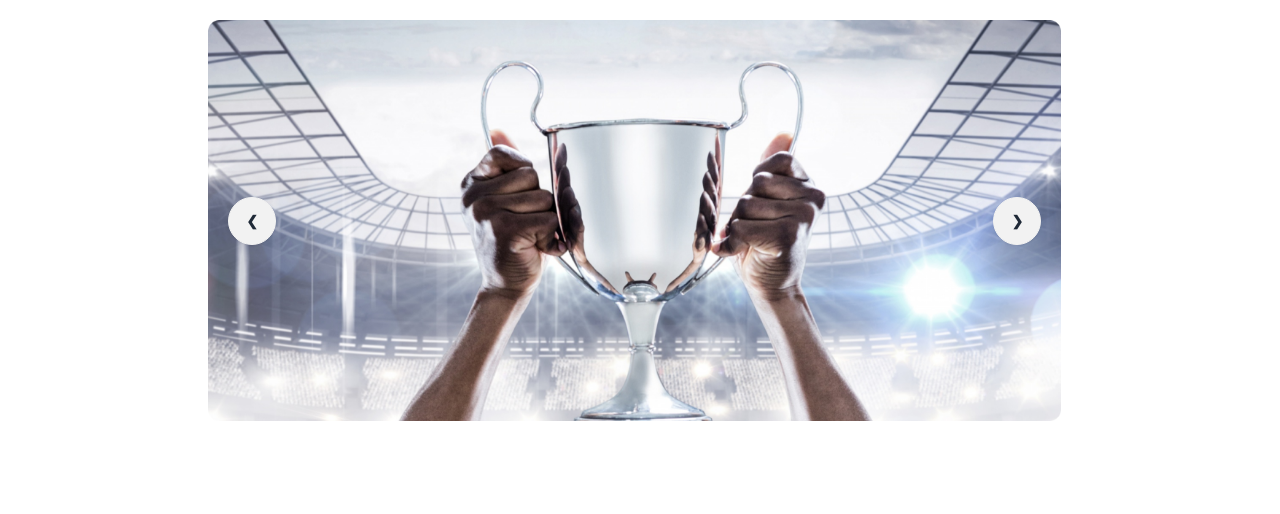
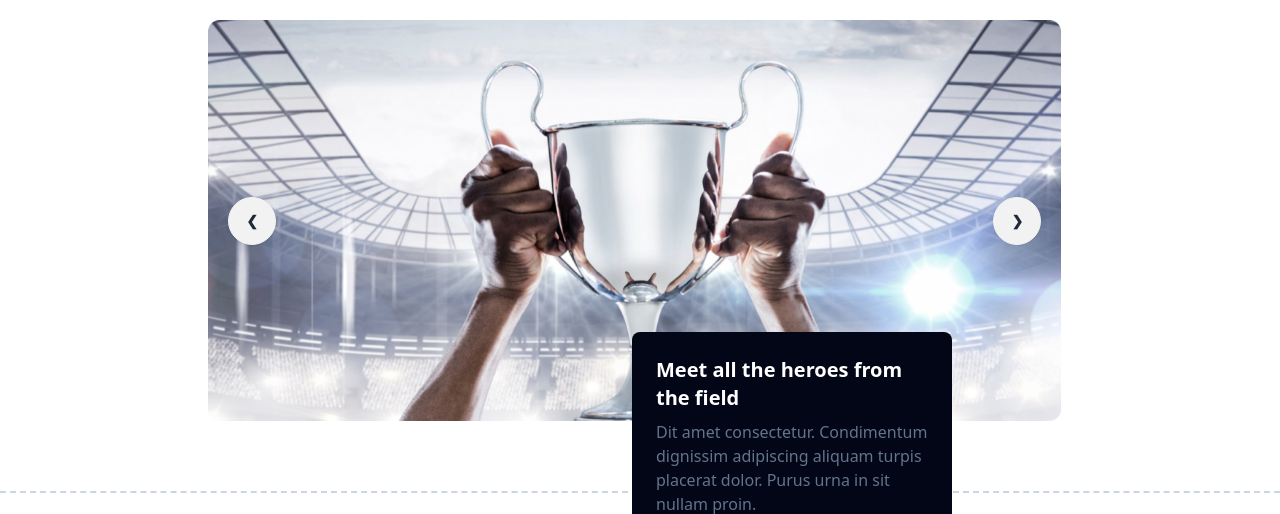
Before and after one commit to Lagging-glitch/assignment-hockeys, a plain HTML site: page index.html in a window 1280 px wide. Shown: the part 100-614 px from the top of the page. Drawn offline with nearby package versions, Linux system fonts and the light colour scheme.

Commit message:
last commit

```diff
--- a/index.html
+++ b/index.html
@@ -50,7 +50,7 @@
       </div>
       <!--badge-->
       <div
-        class="bg-slate-950 w-full lg:w-1/4 static lg:right-80 top-80 mt-4 lg:mt-28 mr-2 p-6 rounded-lg"
+        class="bg-slate-950 w-full lg:w-1/4 lg:absolute lg:right-80 top-80 mt-4 lg:mt-28 mr-2 p-6 rounded-lg"
       >
         <h3 class="text-xl font-bold text-white mb-2">
           Meet all the heroes from the field
```
